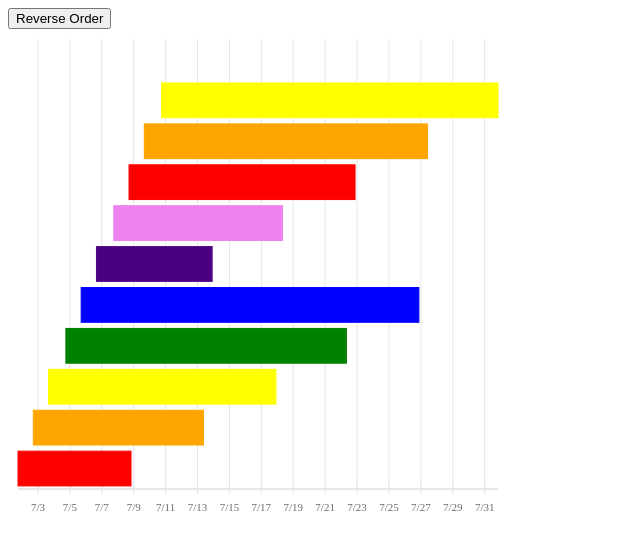
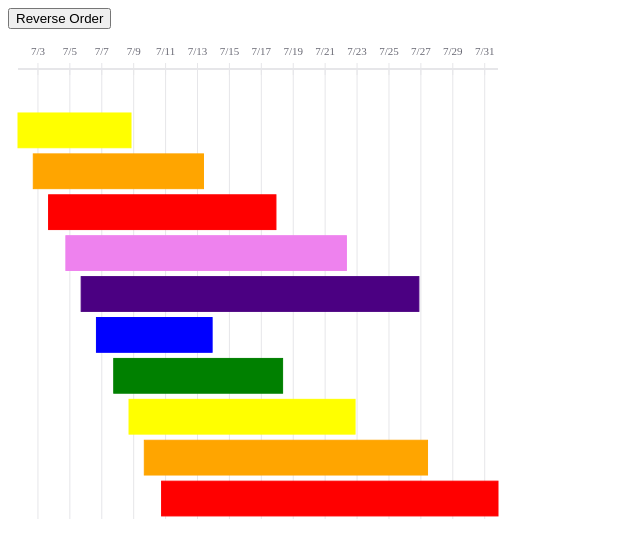
Before and after one commit to jordanpatton/nextjs-react-vis-sandbox, a Next.js app: page / in a window 1280 px wide. Shown: the top 558 px of the page, without its empty margins (0-640 px from the left). Built offline with nearby package versions, Linux system fonts and the light colour scheme.

Commit message:
XAxis orientation

```diff
--- a/components/GanttChart.tsx
+++ b/components/GanttChart.tsx
@@ -63,7 +63,7 @@ export class GanttChart extends React.Component<{ events: IEvent[] }> {
         return (
             <XYPlot
                 height={500}
-                margin={{ top: 10, right: 10, bottom: 40, left: 10 }}
+                margin={{ top: 40, right: 10, bottom: 10, left: 10 }}
                 stackBy="x"
                 xDomain={[this.getXDomainLower(), this.getXDomainUpper()]}
                 xType="time"
@@ -71,7 +71,10 @@ export class GanttChart extends React.Component<{ events: IEvent[] }> {
                 yType="linear"
                 width={500}
             >
-                <XAxis tickFormat={(v: Date) => `${v.getMonth() + 1}/${v.getDate()}`} />
+                <XAxis
+                    orientation="top"
+                    tickFormat={(v: Date) => `${v.getMonth() + 1}/${v.getDate()}`}
+                />
                 <VerticalGridLines />
                 {/* @ts-ignore: use `data` instead of `barWidth` */}
                 <HorizontalBarSeries
--- a/pages/index.tsx
+++ b/pages/index.tsx
@@ -5,7 +5,7 @@ import { EVENTS } from '../common/fixtures';
 
 const Index: React.FC = () => {
     const [isReversed, setIsReversed] = React.useState<boolean>(false);
-    const events = isReversed ? EVENTS.slice().reverse() : EVENTS;
+    const events = isReversed ? EVENTS : EVENTS.slice().reverse();
     return (
         <>
             <div>
```
